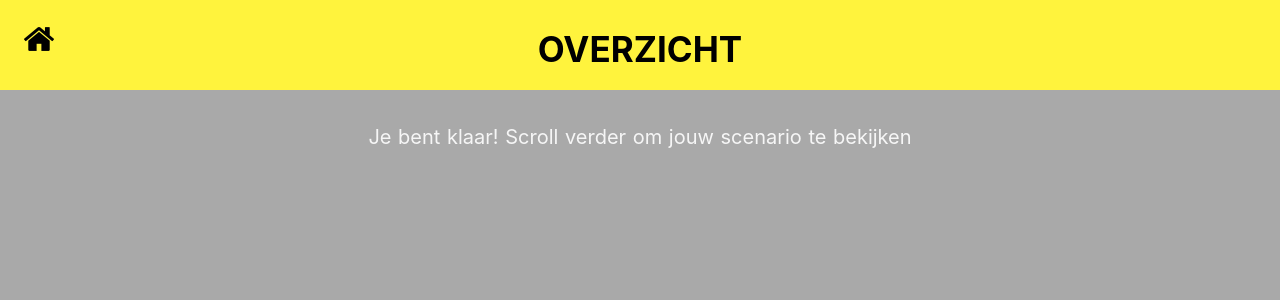
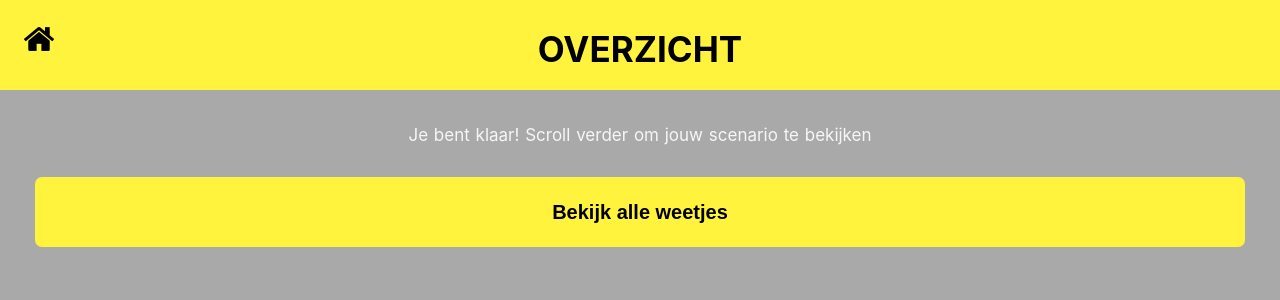
Before and after one commit to Denniswegereef/storytelling-ctrl-alt-dlt, a Nuxt app: page /story-overview in a window 1280 px wide. Shown: the top 300 px of the page. Built offline with nearby package versions, Linux system fonts and the light colour scheme.

Commit message:
finished overzicht

```diff
--- a/assets/scss/default.scss
+++ b/assets/scss/default.scss
@@ -3,3 +3,8 @@
 //     color: red;
 //   }
 // }
+
+hr {
+  width: 100%;
+  margin: 20px 0;
+}
--- a/assets/scss/headers.scss
+++ b/assets/scss/headers.scss
@@ -11,5 +11,5 @@ h2 {
 }
 
 p {
-  font-size: 20px;
+  font-size: 17px;
 }
--- a/assets/scss/variables.scss
+++ b/assets/scss/variables.scss
@@ -6,5 +6,5 @@
   --white-color: #f6f6f6;
 
   --default-padding: 35px;
-  --default-margin: 16px;
+  --default-margin: 20px;
 }
--- a/components/small/bigButton.vue
+++ b/components/small/bigButton.vue
@@ -57,6 +57,6 @@ button {
   font-size: 17px;
   font-weight: normal;
   color: var(--white-color);
-  margin-top: 20px;
+  margin-top: var(--default-margin);
 }
 </style>
--- a/pages/index.vue
+++ b/pages/index.vue
@@ -33,6 +33,7 @@ p {
   // padding: var(--default-padding);
   margin-top: 2rem;
   margin-bottom: 8rem;
+  font-size: 20px;
 }
 .bodyContainer {
   padding: 0 var(--default-padding);
--- a/pages/story-overview.vue
+++ b/pages/story-overview.vue
@@ -9,15 +9,19 @@
         :key="index"
         class="overview-single">
         <hr>
+        <!-- scenario -->
         <h2>{{ questionAnswer.q }}</h2>
-        <h3>Jouw antwoord</h3>
-        <h3>{{ questionAnswer.a }}</h3>
+        <p class="small-header">Jouw antwoord</p>
+        <p>{{ questionAnswer.a }}</p>
         <div
           v-if="checkAvailable(questionAnswer.id)"
           class="insight">
           <h2>{{ findInsight(questionAnswer.id) }}</h2>
         </div>
       </div>
+      <bigButton
+        :text="'Bekijk alle weetjes'"
+        :to="'/insights'"/>
     </div>
   </section>
 </template>
@@ -25,6 +29,7 @@
 <script>
 import json from 'static/insights.json'
 import smallHeader from '~/components/small/smallHeader.vue'
+import bigButton from '~/components/small/bigButton.vue'
 
 export default {
   validate({ params, store }) {
@@ -35,7 +40,8 @@ export default {
     return true
   },
   components: {
-    smallHeader
+    smallHeader,
+    bigButton
   },
   data() {
     return {
@@ -67,11 +73,13 @@ section {
 }
 .insight {
   height: 100px;
-  width: 100%;
-  background-color: red;
+  width: 100vw;
+  background-color: var(--second-color);
   display: flex;
   align-items: center;
   justify-content: center;
+  margin-top: 20px;
+  transform: translateX(-35px);
   h2 {
     color: #fff;
   }
@@ -82,11 +90,11 @@ section {
 .body-container {
   padding: var(--default-padding);
 }
-.overview-single {
-  margin-bottom: 40px;
-}
-hr {
-  width: 100%;
-  margin: 20px 0;
+// .overview-single {
+//   margin-bottom: 40px;
+// }
+.small-header {
+  margin-top: var(--default-margin);
+  font-weight: bold;
 }
 </style>
```
